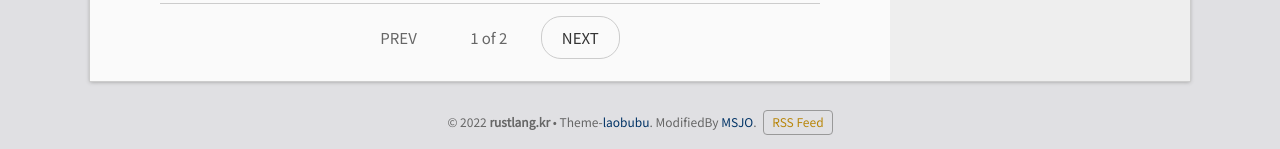
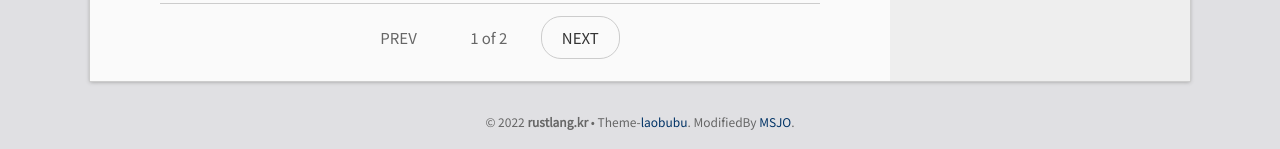
Before and after one commit to DebugJO/rustlang, a Jekyll site: the page built from index.html, in a window 1280 px wide. Shown: the part 1485-1634 px from the top of the page. Built offline with Jekyll 4.4.1, drawn with Linux system fonts in a browser that asks for light colours; the list of posts is cut into pages by our own code.

Commit message:
Update footer.html

```diff
--- a/_includes/footer.html
+++ b/_includes/footer.html
@@ -2,7 +2,6 @@
 <div class="wrapper">
 <!-- &copy; {{ site.time | date: '%Y' }} {{ site.author }} -->
   &copy; 2022 <b>rustlang.kr</b> • Theme-<a href="https://github.com/laobubu/jekyll-theme-EasyBook">laobubu</a>. ModifiedBy <a href="https://github.com/DebugJO/rustlang">MSJO</a>.
-  <a style="text-decoration:none; border:1px solid #999; color:darkgoldenrod; padding:2px 8px 4px 8px; border-radius: 4px; margin-left:4px;" href="{{ "/feed.xml" | prepend: site.baseurl }}">RSS Feed</a>
 </div>
 </footer>
 
```
